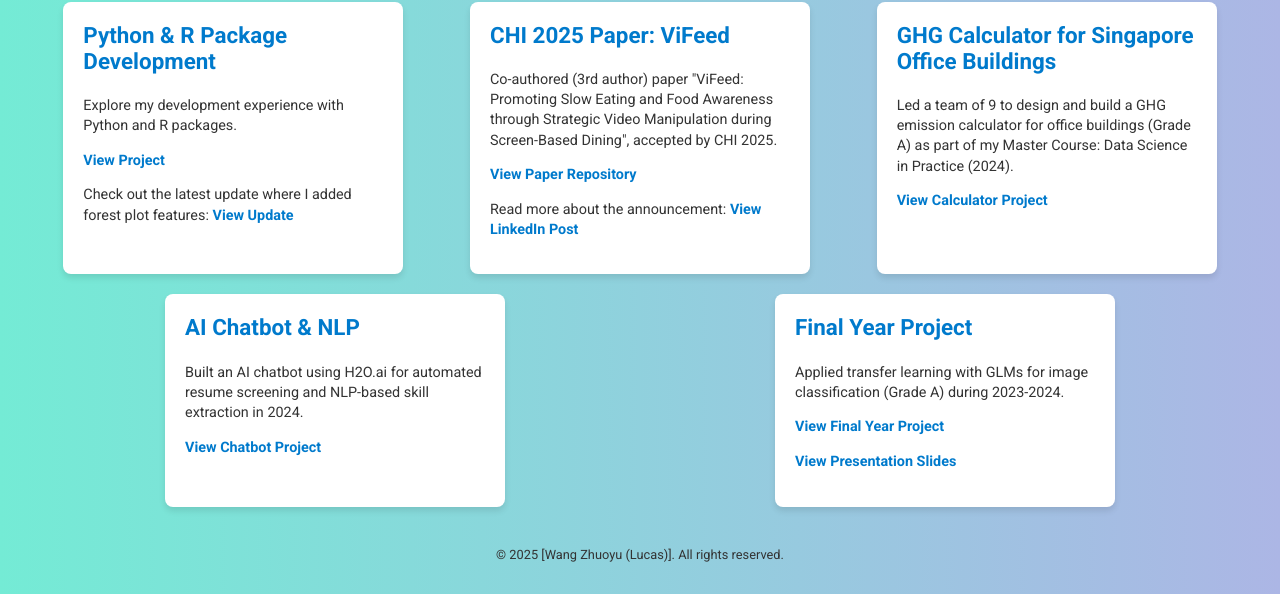
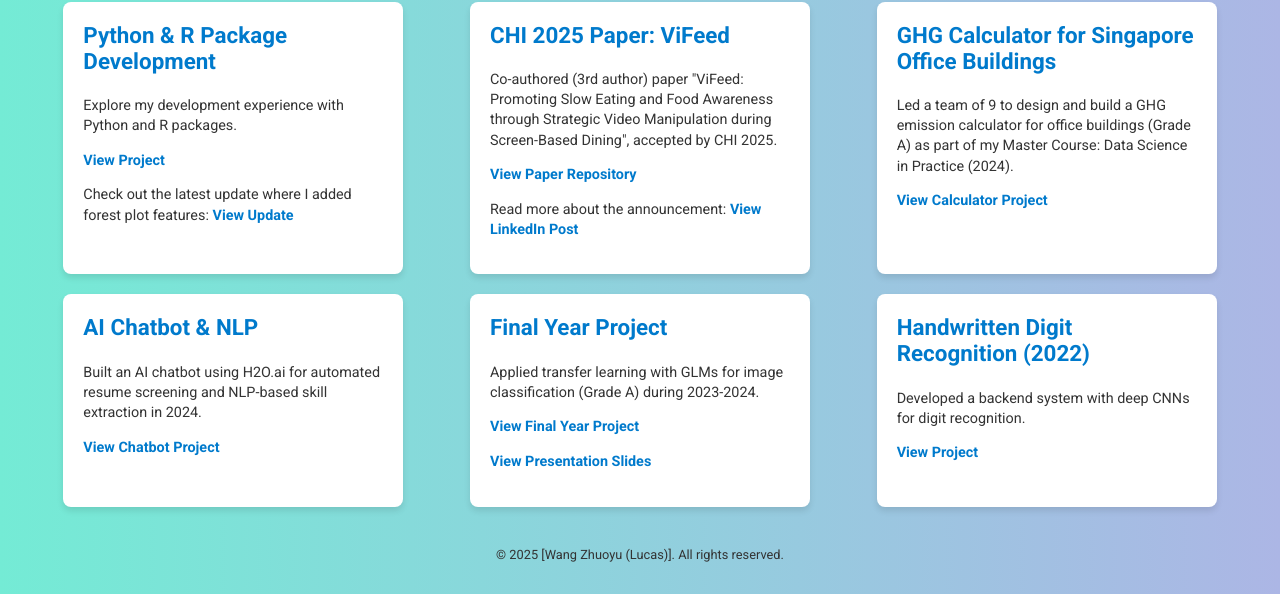
Before and after one commit to Lucas1213WZY/Lucas1213WZY.github.io, a plain HTML site: page index.html in a window 1280 px wide. Shown: the part 280-874 px from the top of the page. Drawn offline with Linux system fonts and the light colour scheme.

Commit message:
editing and add links

```diff
--- a/index.html
+++ b/index.html
@@ -111,6 +111,11 @@
           <p><a href="https://github.com/Lucas1213WZY/DSA4199_ZHUOYU" target="_blank">View Final Year Project</a></p>
           <p><a href="https://prezi.com/view/WQsGBRxraclXow0Pujg7/" target="_blank">View Presentation Slides</a></p>
         </div>
+        <div class="card">
+          <h3>Handwritten Digit Recognition (2022)</h3>
+          <p>Developed a backend system with deep CNNs for digit recognition.</p>
+          <p><a href="https://github.com/qiq57/dsa3101-2210-10-math" target="_blank">View Project</a></p>
+        </div></div>
       </div>
     </section>
   </div>
```
